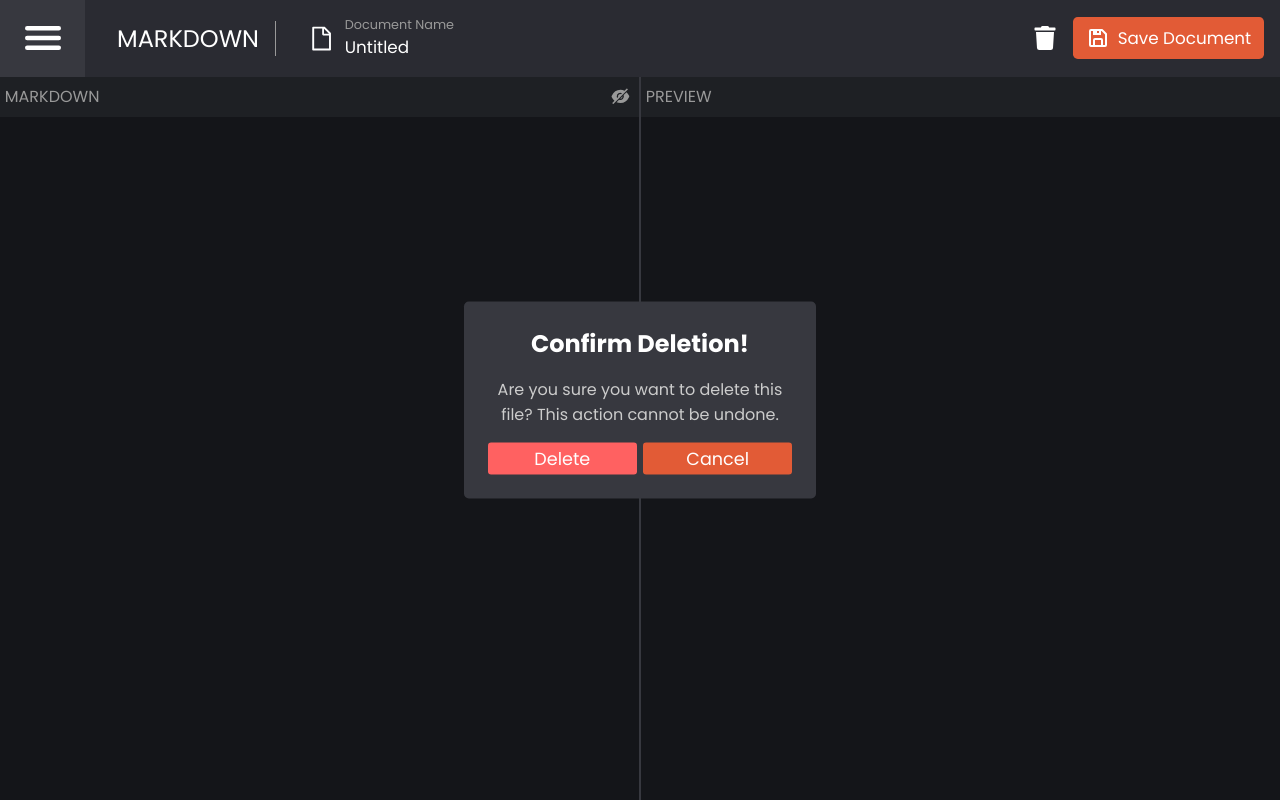
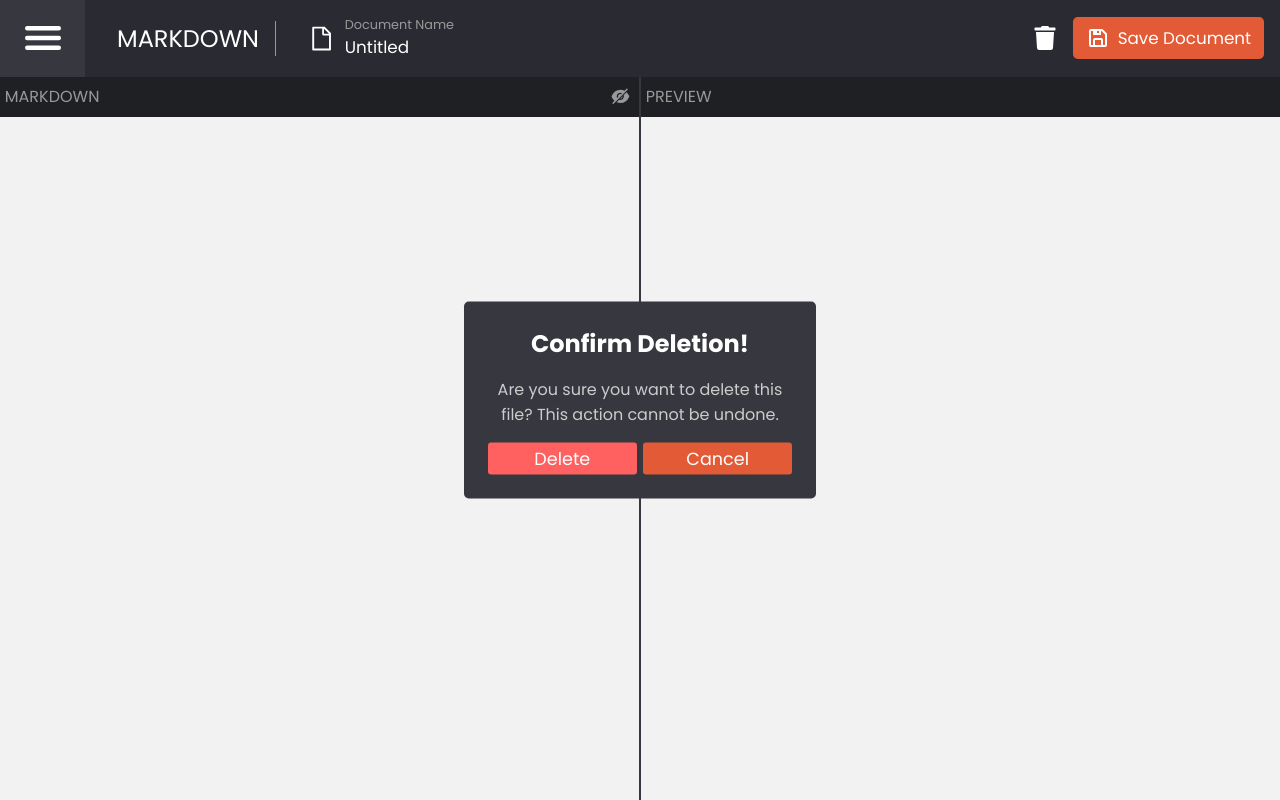
Before and after one commit to EnFlorian/markii-markdown-editor, a React (Create React App) app: page / in a window 1280 px wide. Built offline with nearby package versions, Linux system fonts and the light colour scheme.

Commit message:
Style: Fixed darkmode color issues and page title

```diff
--- a/public/index.html
+++ b/public/index.html
@@ -1,14 +1,11 @@
 <!DOCTYPE html>
-<html lang="en">
+<html lang="en" data-theme="light">
   <head>
     <meta charset="utf-8" />
     <link rel="icon" href="%PUBLIC_URL%/favicon.ico" />
     <meta name="viewport" content="width=device-width, initial-scale=1" />
     <meta name="theme-color" content="#000000" />
-    <meta
-      name="description"
-      content="Web site created using create-react-app"
-    />
+    <meta name="description" content="Web site created using create-react-app" />
     <link rel="apple-touch-icon" href="%PUBLIC_URL%/logo192.png" />
     <!--
       manifest.json provides metadata used when your web app is installed on a
@@ -24,7 +21,7 @@
       work correctly both with client-side routing and a non-root public URL.
       Learn how to configure a non-root public URL by running `npm run build`.
     -->
-    <title>React App</title>
+    <title>Markii</title>
   </head>
   <body>
     <noscript>You need to enable JavaScript to run this app.</noscript>
--- a/src/components/Editor/Editor.scss
+++ b/src/components/Editor/Editor.scss
@@ -40,10 +40,11 @@
   &__content {
     width: 100%;
     resize: none;
-    color: var(--clr-text-2);
+    color: var(--clr-text-editor);
     padding: 0.5rem 0.5rem 0.5rem 0.7rem;
     height: 100%;
     outline: none;
+    font-size: 0.9rem;
     border: none;
     background-color: transparent;
     overflow-y: scroll;
--- a/src/components/Preview/Preview.scss
+++ b/src/components/Preview/Preview.scss
@@ -28,7 +28,7 @@
   &__content {
     font-size: 0.9rem;
     width: 100%;
-    color: var(--clr-text-2);
+    color: var(--clr-text-editor);
     padding: 0.5rem 0.5rem 0.5rem 0.7rem;
     height: 100%;
     background-color: transparent;
--- a/src/styles/_global.scss
+++ b/src/styles/_global.scss
@@ -9,11 +9,10 @@
   --transition-normal: all 0.2s ease-in-out;
   --transition-slow: all 0.3s ease-in-out;
 
-  --clr-1: hsl(228, 11%, 9%);
+  --clr-1: hsl(0, 0%, 95%);
   --clr-2: hsl(228, 8%, 13%);
   --clr-3: hsl(231, 8%, 18%);
   --clr-4: hsl(232, 7%, 23%);
-
   --clr-neutral: hsl(0, 0%, 100%);
 
   --clr-text-1: hsl(0, 0%, 100%);
@@ -21,6 +20,7 @@
   --clr-text-3: hsl(0, 0%, 60%);
   --clr-text-4: hsl(0, 0%, 40%);
   --clr-text-neutral: hsl(0, 0%, 100%);
+  --clr-text-editor: hsl(0, 0%, 10%);
 
   --clr-danger-1: hsl(0, 100%, 69%);
   --clr-danger-2: hsl(0, 100%, 70%);
@@ -29,33 +29,16 @@
   --clr-accent-2: hsl(13, 75%, 65%);
 
   --toastify-color-dark: hsl(0, 0%, 14%);
-  --toastify-color-success: var(--clr-accent);
+  --toastify-color-success: var(--clr-accent-1);
 }
 
-html[data-theme="light"] {
-  --clr-1: red;
+html[data-theme="dark"] {
+  --clr-1: hsl(228, 11%, 9%);
   --clr-2: hsl(228, 8%, 13%);
   --clr-3: hsl(231, 8%, 18%);
   --clr-4: hsl(232, 7%, 23%);
 
-  --clr-neutral: hsl(0, 0%, 100%);
-
-  --clr-text-1: hsl(0, 0%, 100%);
-  --clr-text-2: hsl(0, 0%, 80%);
-  --clr-text-3: hsl(0, 0%, 60%);
-  --clr-text-4: hsl(0, 0%, 40%);
-  --clr-text-neutral: hsl(0, 0%, 100%);
-
-  --clr-danger-1: hsl(0, 100%, 30%);
-  --clr-danger-2: hsl(0, 100%, 70%);
-  --clr-danger-3: hsl(0, 100%, 90%);
-
-  --clr-accent-1: hsl(13, 75%, 58%);
-  --clr-accent-2: hsl(25, 100%, 70%);
-  --clr-accent-3: hsl(25, 100%, 90%);
-
-  --toastify-color-dark: hsl(0, 0%, 14%);
-  --toastify-color-success: var(--clr-accent);
+  --clr-text-editor: hsl(0, 0%, 80%);
 }
 
 /* Scrollbar */
```
